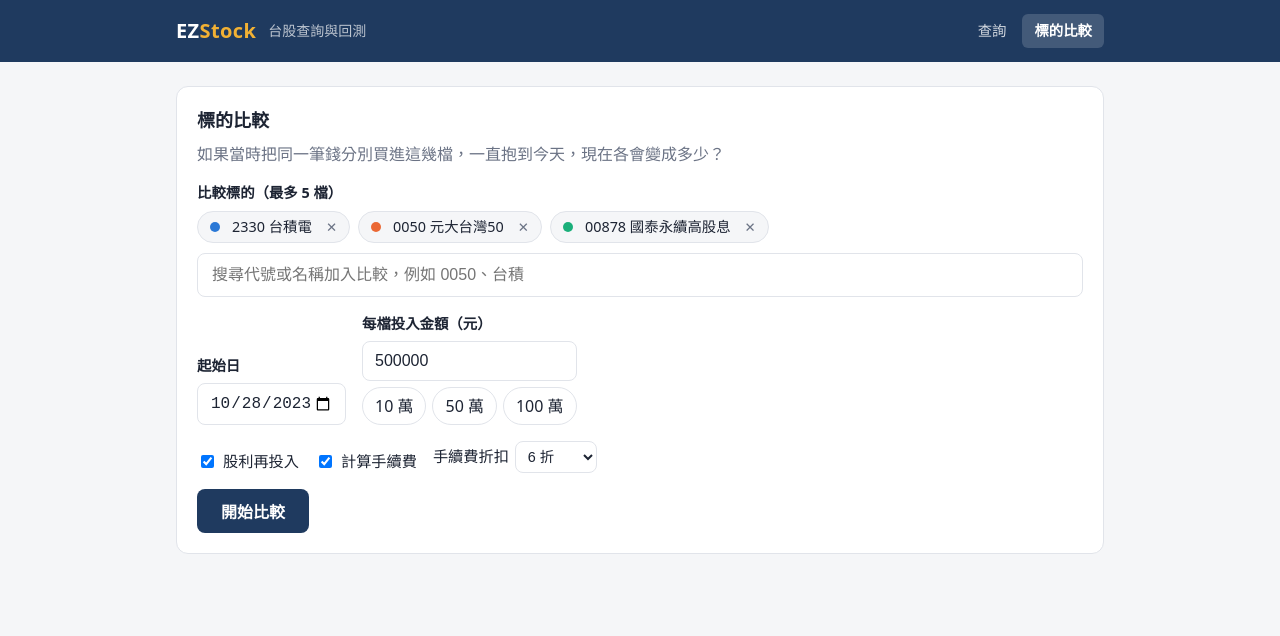
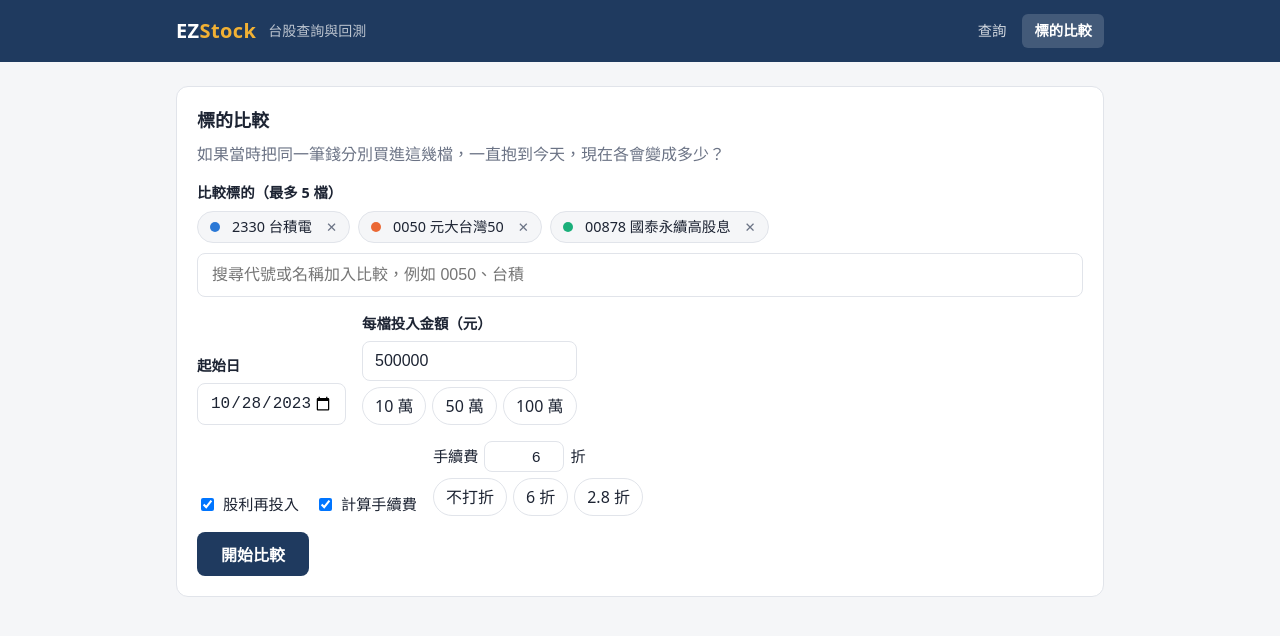
Before and after one commit to yuchun0410/EZStock, a React (Vite) app in the folder ezstock_frontend/: page /backtest/compare in a window 1280 px wide. Shown: the top 636 px of the page. Built offline with nearby package versions, Linux system fonts and the light colour scheme.

Commit message:
feat: 手續費折扣改成可自行輸入

```diff
--- a/ezstock_frontend/src/App.css
+++ b/ezstock_frontend/src/App.css
@@ -489,9 +489,19 @@
   color: var(--color-text);
 }
 
-.form-select {
+.form-input-small {
+  width: 80px;
   padding: 6px 8px;
-  font-size: 0.9rem;
+  font-size: 0.95rem;
+  text-align: right;
+}
+
+.form-input[aria-invalid='true'] {
+  border-color: var(--color-up);
+}
+
+.form-hint {
+  font-size: 0.8rem;
 }
 
 .form-presets {
--- a/ezstock_frontend/src/pages/ComparePage.jsx
+++ b/ezstock_frontend/src/pages/ComparePage.jsx
@@ -16,10 +16,13 @@ const DEFAULT_STOCKS = [
 
 const CAPITAL_PRESETS = [100000, 500000, 1000000]
 
-const FEE_DISCOUNTS = [
-  { value: '1', label: '不打折' },
-  { value: '0.6', label: '6 折' },
-  { value: '0.28', label: '2.8 折' },
+// 手續費折扣用「折」輸入（6 = 6 折），跟券商的說法一樣；送給後端時再除以 10 變成 0.6
+const MIN_DISCOUNT = 1
+const MAX_DISCOUNT = 10
+const DISCOUNT_PRESETS = [
+  { value: '10', label: '不打折' },
+  { value: '6', label: '6 折' },
+  { value: '2.8', label: '2.8 折' },
 ]
 
 /** 標的比較：同一筆錢、同一天買進不同標的，一直抱到今天，誰比較好？ */
@@ -30,10 +33,14 @@ function ComparePage() {
   const [capital, setCapital] = useState('500000')
   const [reinvest, setReinvest] = useState(true)
   const [includeCosts, setIncludeCosts] = useState(true)
-  const [feeDiscount, setFeeDiscount] = useState('0.6')
+  const [feeDiscount, setFeeDiscount] = useState('6')
   const [state, setState] = useState({ status: 'idle', response: null, error: null, colors: {} })
 
-  const canSubmit = selected.length > 0 && startDate && Number(capital) >= 1000 && state.status !== 'loading'
+  const discountValue = Number(feeDiscount)
+  const discountValid =
+    !includeCosts || (feeDiscount !== '' && discountValue >= MIN_DISCOUNT && discountValue <= MAX_DISCOUNT)
+  const canSubmit =
+    selected.length > 0 && startDate && Number(capital) >= 1000 && discountValid && state.status !== 'loading'
 
   async function handleSubmit(event) {
     event.preventDefault()
@@ -46,7 +53,8 @@ function ComparePage() {
       initialCapital: Number(capital),
       reinvestDividends: reinvest,
       includeCosts,
-      feeDiscount: includeCosts ? Number(feeDiscount) : null,
+      // 6 折 → 0.6；四捨五入到小數 3 位，避免 2.8 / 10 變成 0.27999999999999997
+      feeDiscount: includeCosts ? Math.round((discountValue / 10) * 1000) / 1000 : null,
     }
     console.info('[標的比較] 送出', request)
     setState((current) => ({ ...current, status: 'loading', error: null }))
@@ -127,20 +135,35 @@ function ComparePage() {
               計算手續費
             </label>
             {includeCosts && (
-              <label className="form-check">
-                手續費折扣
-                <select
-                  className="form-input form-select"
-                  value={feeDiscount}
-                  onChange={(event) => setFeeDiscount(event.target.value)}
-                >
-                  {FEE_DISCOUNTS.map((d) => (
-                    <option key={d.value} value={d.value}>
+              <div className="form-field">
+                <label className="form-check">
+                  手續費
+                  <input
+                    type="number"
+                    className="form-input form-input-small"
+                    value={feeDiscount}
+                    min={MIN_DISCOUNT}
+                    max={MAX_DISCOUNT}
+                    step={0.1}
+                    inputMode="decimal"
+                    aria-invalid={!discountValid}
+                    onChange={(event) => setFeeDiscount(event.target.value)}
+                  />
+                  折
+                </label>
+                <span className="form-presets">
+                  {DISCOUNT_PRESETS.map((d) => (
+                    <button key={d.value} type="button" className="chip" onClick={() => setFeeDiscount(d.value)}>
                       {d.label}
-                    </option>
+                    </button>
                   ))}
-                </select>
-              </label>
+                </span>
+                {!discountValid && (
+                  <span className="error form-hint">
+                    請輸入 {MIN_DISCOUNT}～{MAX_DISCOUNT} 之間的數字（10 代表不打折）
+                  </span>
+                )}
+              </div>
             )}
           </div>
 
```
